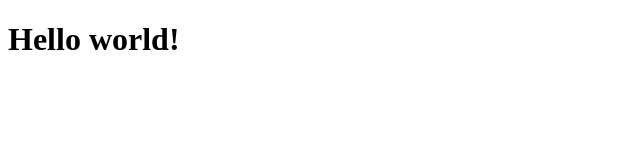
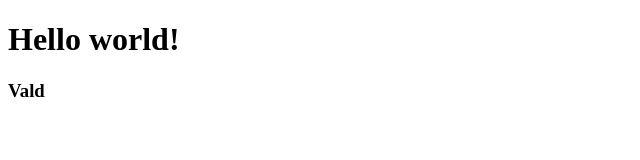
Before and after one commit to katas8n/app-gr, a plain HTML site: page index.html in a window 1280 px wide. Shown: the full height of the page, 0-640 px from the left. Drawn offline with Linux system fonts and the light colour scheme.

Commit message:
vald was added into app

```diff
--- a/index.html
+++ b/index.html
@@ -9,6 +9,8 @@
   <body>
     <h1>Hello world!</h1>
 
+    <h3>Vald</h3>
+
     <script src="./app.js"></script>
   </body>
 </html>
```
